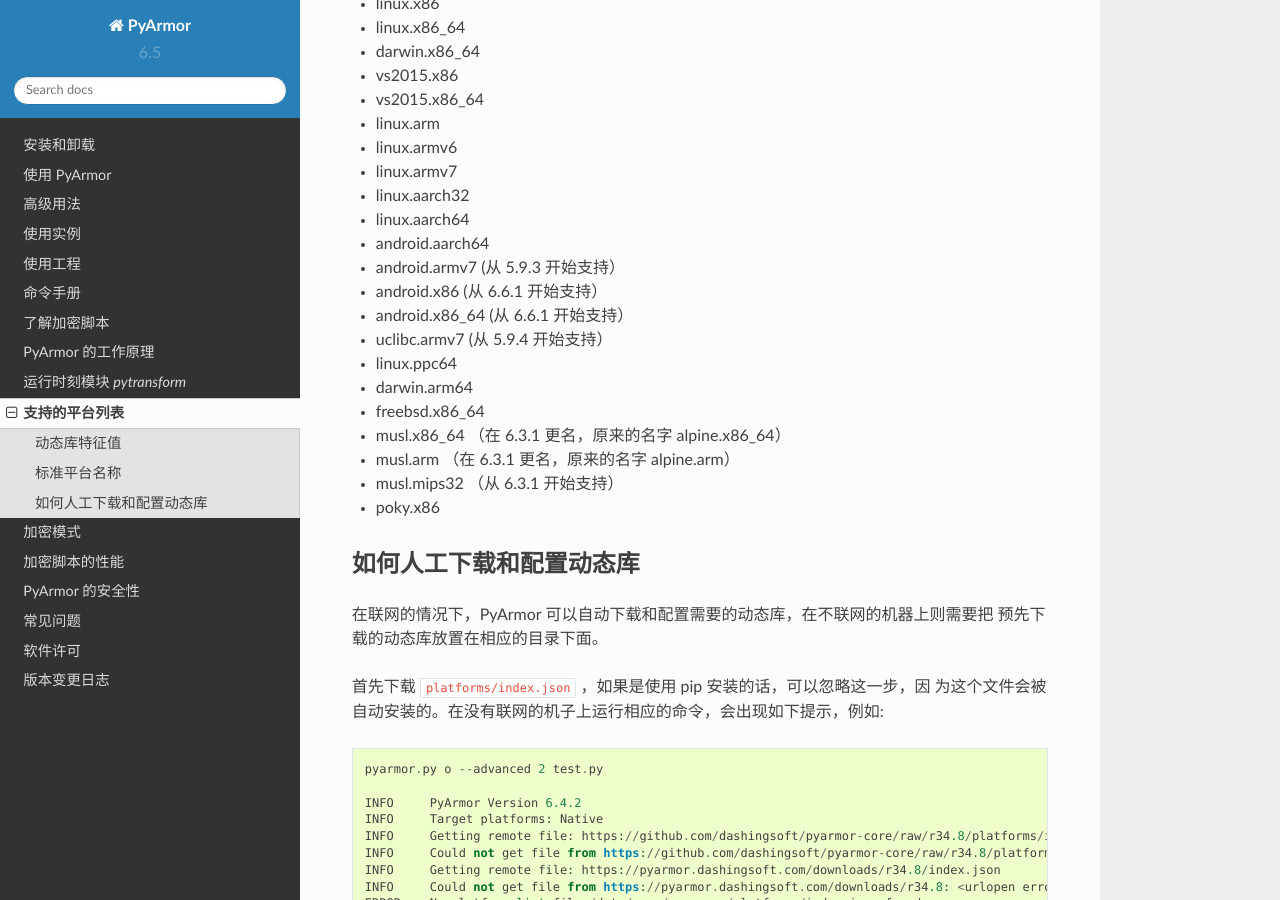
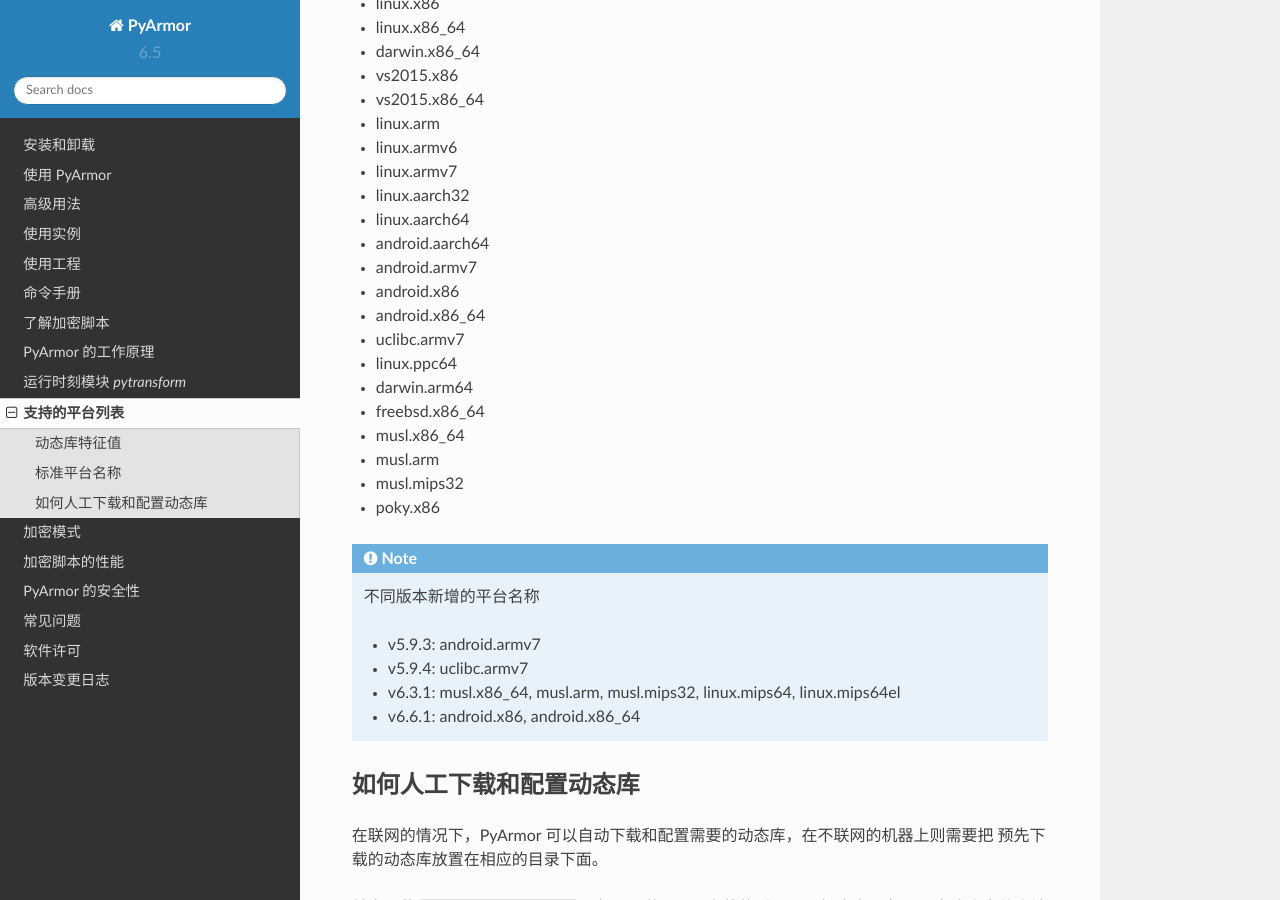
Before and after one commit to dashingsoft/pyarmor-docs-zh, a Sphinx documentation site: the page built from docs/platforms.rst, in a window 1280 px wide and 900 px high, scrolled down 2332 px. Built offline with Sphinx 7.4.7 and the Read the Docs theme 2.0.0, drawn with Linux system fonts in a browser that asks for light colours.

Commit message:
Refine doc

```diff
--- a/docs/platforms.rst
+++ b/docs/platforms.rst
@@ -141,17 +141,26 @@
 * linux.aarch32
 * linux.aarch64
 * android.aarch64
-* android.armv7 (从 5.9.3 开始支持）
-* android.x86 (从 6.6.1 开始支持）
-* android.x86_64 (从 6.6.1 开始支持）
-* uclibc.armv7 (从 5.9.4 开始支持）
+* android.armv7
+* android.x86
+* android.x86_64
+* uclibc.armv7
 * linux.ppc64
 * darwin.arm64
 * freebsd.x86_64
-* musl.x86_64 （在 6.3.1 更名，原来的名字 alpine.x86_64）
-* musl.arm （在 6.3.1 更名，原来的名字 alpine.arm）
-* musl.mips32 （从 6.3.1 开始支持）
+* musl.x86_64
+* musl.arm
+* musl.mips32
 * poky.x86
+
+.. note::
+
+   不同版本新增的平台名称
+
+   * v5.9.3: android.armv7
+   * v5.9.4: uclibc.armv7
+   * v6.3.1: musl.x86_64, musl.arm, musl.mips32, linux.mips64, linux.mips64el
+   * v6.6.1: android.x86, android.x86_64
 
 .. _如何人工下载和配置动态库:
 
```
Also changed, not shown: other parts of docs/platforms.rst (+1 -1 lines).
